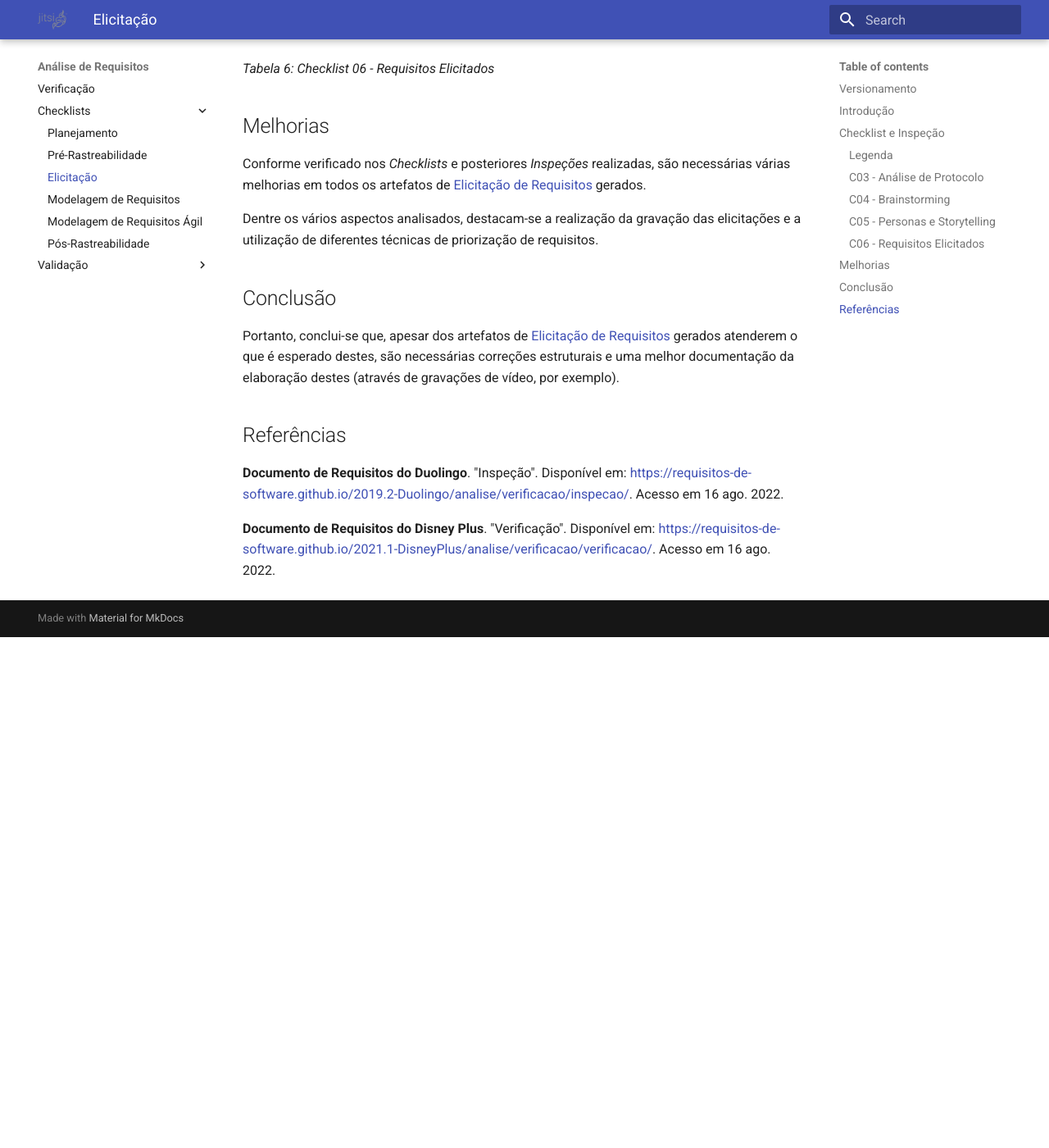
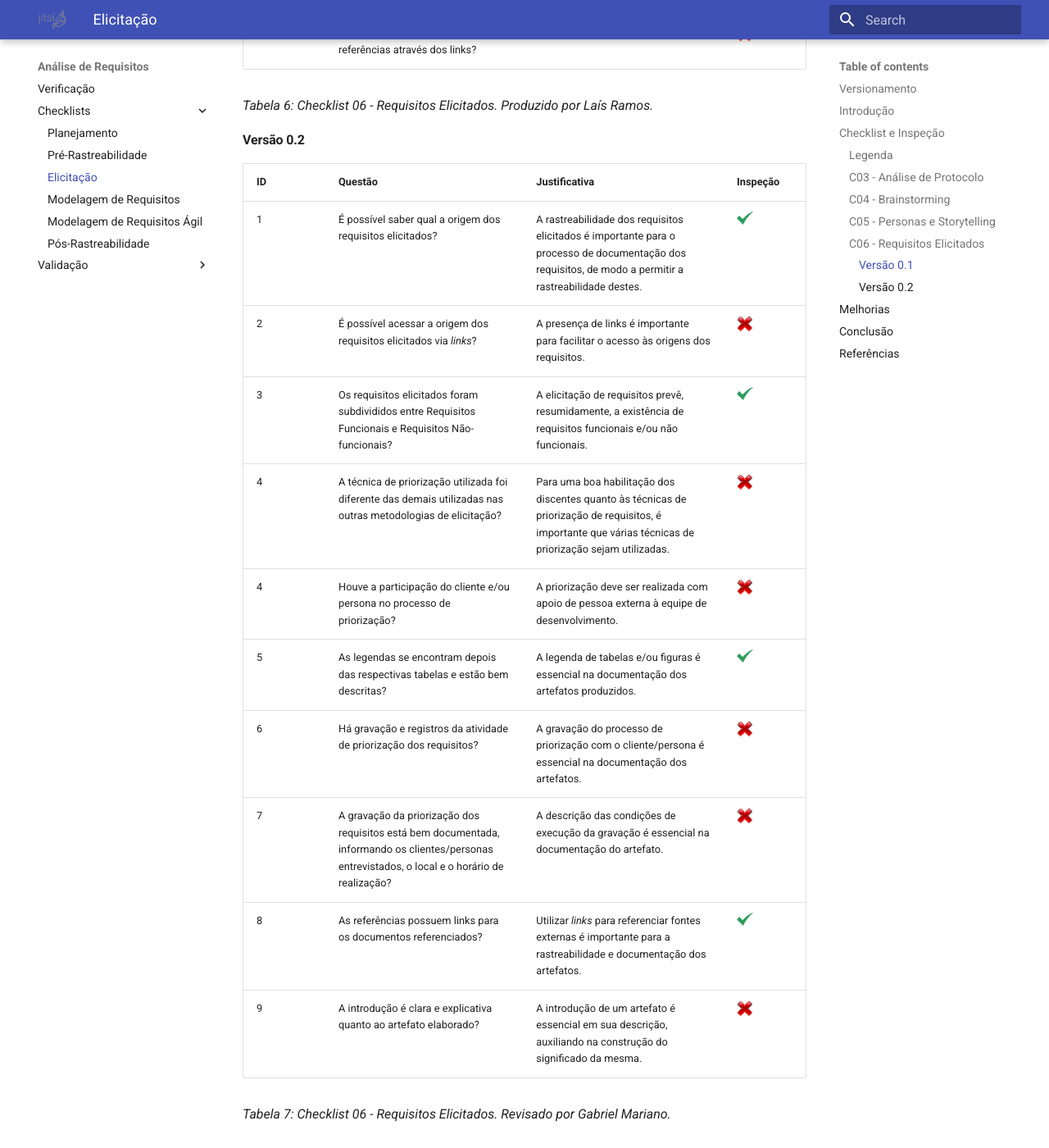
Before and after one commit to gabrielm2q/2022.1-Jitsi-Meet, an MkDocs documentation site: the page built from docs/analiseDeRequisitos/checklists/elicitacao_cl.md, in a window 1280 px wide and 1400 px high, scrolled down 5928 px. Shown: the whole window at 82% size. Built offline with MkDocs 1.6.1 and Material for MkDocs 9.7.7, drawn with Linux system fonts in a browser that asks for light colours; before the commit the page ends 6705 px from its top, so only the background shows below that; some of the changed text lies outside the part shown.

Commit message:
:sparkles: revisando checklist C06

```diff
--- a/docs/analiseDeRequisitos/checklists/elicitacao_cl.md
+++ b/docs/analiseDeRequisitos/checklists/elicitacao_cl.md
@@ -10,7 +10,6 @@
 | 1.3    | 17/08 | Checklist do Brainstorming, Personas e Storytelling | Gabriel Mariano |
 | 1.4    | 17/08 | Elaboração do Checklist dos Requisitos Elicitados | Laís Ramos |
 | 1.5    | 17/08 | Revisão | Gabriel Sabanai |
-
 | 1.7    | 17/08 | Revisão do Checklist 06 | Gabriel Mariano |
 
 _Tabela 1: Versionamento_
@@ -83,6 +82,8 @@ _Tabela 5: Checklist 05 - Personas e Storytelling_
 
 ### C06 - Requisitos Elicitados
 
+#### **Versão 0.1**
+
 | ID | Questão | Justificativa | Inspeção |
 |----|---------|---------------|----------|
 | 1 | É possível saber qual a origem dos requisitos elicitados? | A rastreabilidade dos requisitos elicitados é importante para o processo de documentação dos requisitos, de modo a permitir a rastreabilidade destes. | ![Simbolo check](../../assets/modelagem/check.png){width="20"}  |
@@ -95,7 +96,24 @@ _Tabela 5: Checklist 05 - Personas e Storytelling_
 | 8 | As referências possuem links para os documentos referenciados? | Utilizar *links* para referenciar fontes externas é importante para a rastreabilidade e documentação dos artefatos. | ![Simbolo check](../../assets/modelagem/check.png){width="20"}  |
 | 9 | É possível acessar as todas as referências através dos links? | Os *links* devem ser todos funcionais. | ![Simbolo wrong](../../assets/modelagem/wrong.png){width="20"}  |
 
-_Tabela 6: Checklist 06 - Requisitos Elicitados_
+_Tabela 6: Checklist 06 - Requisitos Elicitados. Produzido por Laís Ramos._
+
+#### **Versão 0.2**
+
+| ID | Questão | Justificativa | Inspeção |
+|----|---------|---------------|----------|
+| 1 | É possível saber qual a origem dos requisitos elicitados? | A rastreabilidade dos requisitos elicitados é importante para o processo de documentação dos requisitos, de modo a permitir a rastreabilidade destes. | ![Simbolo check](../../assets/modelagem/check.png){width="20"}  |
+| 2 | É possível acessar a origem dos requisitos elicitados via _links_? | A presença de links é importante para facilitar o acesso às origens dos requisitos.| ![Simbolo wrong](../../assets/modelagem/wrong.png){width="20"}  |
+| 3 | Os requisitos elicitados foram subdivididos entre Requisitos Funcionais e Requisitos Não-funcionais? | A elicitação de requisitos prevê, resumidamente, a existência de requisitos funcionais e/ou não funcionais. | ![Simbolo check](../../assets/modelagem/check.png){width="20"}  |
+| 4 | A técnica de priorização utilizada foi diferente das demais utilizadas nas outras metodologias de elicitação? | Para uma boa habilitação dos discentes quanto às técnicas de priorização de requisitos, é importante que várias técnicas de priorização sejam utilizadas. | ![Simbolo wrong](../../assets/modelagem/wrong.png){width="20"}  |
+| 4 | Houve a participação do cliente e/ou persona no processo de priorização? | A priorização deve ser realizada com apoio de pessoa externa à equipe de desenvolvimento. | ![Simbolo wrong](../../assets/modelagem/wrong.png){width="20"}  |
+| 5 | As legendas se encontram depois das respectivas tabelas e estão bem descritas? | A legenda de tabelas e/ou figuras é essencial na documentação dos artefatos produzidos. | ![Simbolo check](../../assets/modelagem/check.png){width="20"}  |
+| 6 | Há gravação e registros da atividade de priorização dos requisitos? | A gravação do processo de priorização com o cliente/persona é essencial na documentação dos artefatos. | ![Simbolo wrong](../../assets/modelagem/wrong.png){width="20"}  |
+| 7 | A gravação da priorização dos requisitos está bem documentada, informando os clientes/personas entrevistados, o local e o horário de realização? | A descrição das condições de execução da gravação é essencial na documentação do artefato. | ![Simbolo wrong](../../assets/modelagem/wrong.png){width="20"}  |
+| 8 | As referências possuem links para os documentos referenciados? | Utilizar *links* para referenciar fontes externas é importante para a rastreabilidade e documentação dos artefatos. | ![Simbolo check](../../assets/modelagem/check.png){width="20"}  |
+| 9 | A introdução é clara e explicativa quanto ao artefato elaborado? | A introdução de um artefato é essencial em sua descrição, auxiliando na construção do significado da mesma. | ![Simbolo wrong](../../assets/modelagem/wrong.png){width="20"}  |
+
+_Tabela 7: Checklist 06 - Requisitos Elicitados. Revisado por Gabriel Mariano._
 
 ## Melhorias
 
```
